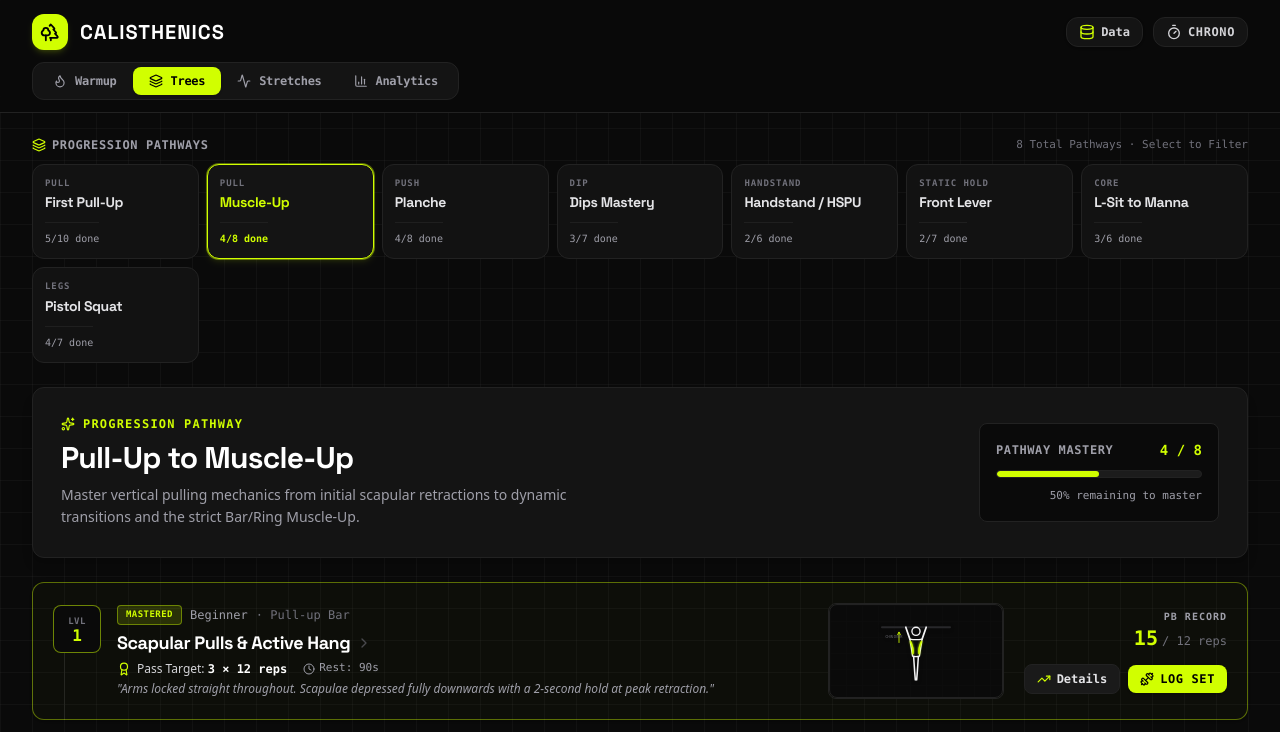
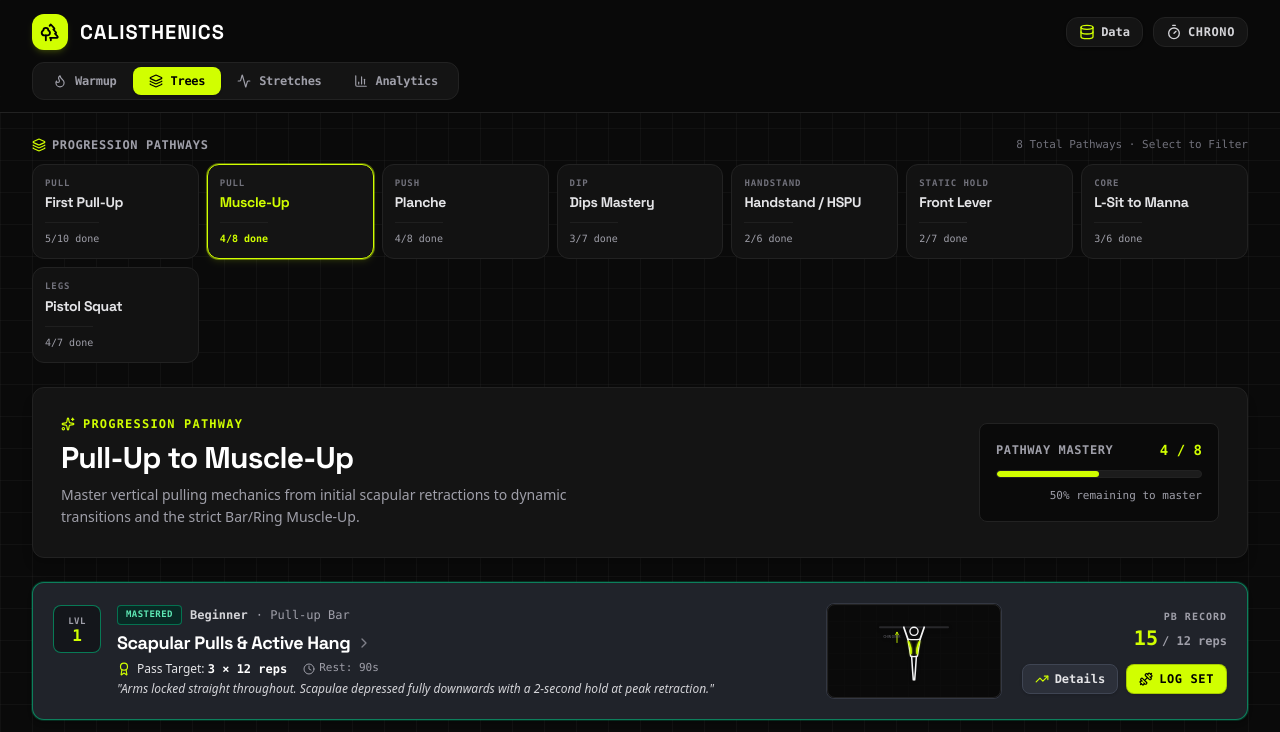
Before and after one commit to dphillip11/calisthenics-progressions, a React (Vite) app: page / in a window 1280 px wide. Shown: the top 732 px of the page. Built offline with nearby package versions, Linux system fonts and the light colour scheme.

Commit message:
style: update UI component theme to dark slate
Refactor card backgrounds, borders, and badge colors across skill trees, exercises, warmups, and stretches to use a unified dark slate palette with improved contrast and consistency.

```diff
--- a/src/components/SkillTreeView.tsx
+++ b/src/components/SkillTreeView.tsx
@@ -135,31 +135,31 @@ export const SkillTreeView: React.FC<SkillTreeViewProps> = ({
           const statusConfig = {
             mastered: {
               badge: 'Mastered',
-              badgeColor: 'bg-[#D1FF00]/15 text-[#D1FF00] border-[#D1FF00]/40 font-mono',
-              border: 'border-[#D1FF00]/40 hover:border-[#D1FF00]/70',
-              glow: 'bg-[#D1FF00]/[0.02]',
-              icon: <CheckCircle2 className="w-4 h-4 text-[#D1FF00]" />
+              badgeColor: 'bg-emerald-950/70 text-emerald-300 border-emerald-500/50 font-mono font-bold',
+              border: 'border-emerald-500/60 hover:border-emerald-400/90 ring-1 ring-emerald-500/20 shadow-md',
+              cardBg: 'bg-[#20232a]',
+              icon: <CheckCircle2 className="w-4 h-4 text-emerald-400" />
             },
             'in-progress': {
               badge: 'In Progress',
-              badgeColor: 'bg-zinc-800 text-zinc-100 border-zinc-700 font-mono',
-              border: 'border-zinc-700 hover:border-zinc-500',
-              glow: 'bg-zinc-900/20',
-              icon: <Flame className="w-4 h-4 text-[#D1FF00]" />
+              badgeColor: 'bg-amber-950/70 text-amber-300 border-amber-500/50 font-mono font-bold',
+              border: 'border-amber-400/60 hover:border-amber-400/90 ring-1 ring-amber-400/20 shadow-sm',
+              cardBg: 'bg-[#20232a]',
+              icon: <Flame className="w-4 h-4 text-amber-400" />
             },
             ready: {
               badge: 'Unlocked',
-              badgeColor: 'bg-zinc-800 text-zinc-300 border-zinc-700 font-mono',
-              border: 'border-[#222222] hover:border-zinc-600',
-              glow: 'bg-transparent',
-              icon: <Target className="w-4 h-4 text-zinc-400" />
+              badgeColor: 'bg-[#2c303a] text-zinc-200 border-[#404654] font-mono font-bold',
+              border: 'border-[#383d4a] hover:border-[#4b5263] shadow-sm',
+              cardBg: 'bg-[#20232a]',
+              icon: <Target className="w-4 h-4 text-zinc-300" />
             },
             locked: {
               badge: 'Locked',
-              badgeColor: 'bg-[#0A0A0A] text-zinc-600 border-[#222222] font-mono',
-              border: 'border-[#222222]/80 opacity-60',
-              glow: 'bg-transparent',
-              icon: <Lock className="w-3.5 h-3.5 text-zinc-600" />
+              badgeColor: 'bg-[#181a1f] text-zinc-500 border-[#2a2d36] font-mono',
+              border: 'border-[#2a2d36] opacity-65',
+              cardBg: 'bg-[#181a1f]',
+              icon: <Lock className="w-3.5 h-3.5 text-zinc-500" />
             }
           }[status];
 
@@ -167,11 +167,11 @@ export const SkillTreeView: React.FC<SkillTreeViewProps> = ({
             <div key={exercise.id} className="relative">
               {/* Connector line between steps */}
               {index < nodes.length - 1 && (
-                <div className="absolute left-6 sm:left-8 top-14 bottom-0 w-[1px] bg-[#222222] z-0" />
+                <div className="absolute left-6 sm:left-8 top-14 bottom-0 w-[1px] bg-[#383d4a] z-0" />
               )}
 
               <div
-                className={`relative z-10 bg-[#141414] border ${statusConfig.border} ${statusConfig.glow} rounded-xl p-4 sm:p-5 transition-all duration-150 shadow-sm flex flex-col lg:flex-row lg:items-center justify-between gap-5`}
+                className={`relative z-10 ${statusConfig.cardBg} border ${statusConfig.border} rounded-xl p-4 sm:p-5 transition-all duration-150 shadow-md flex flex-col lg:flex-row lg:items-center justify-between gap-5`}
               >
                 {/* Left: Level node + Info */}
                 <div className="flex items-start gap-3.5 sm:gap-4 flex-1 min-w-0">
@@ -179,15 +179,15 @@ export const SkillTreeView: React.FC<SkillTreeViewProps> = ({
                   <div
                     className={`w-11 h-11 sm:w-12 sm:h-12 rounded-lg flex flex-col items-center justify-center shrink-0 border ${
                       isPassed
-                        ? 'bg-[#0A0A0A] border-[#D1FF00]/50 text-[#D1FF00]'
+                        ? 'bg-[#14161b] border-emerald-500/60 text-[#D1FF00]'
                         : status === 'in-progress'
-                        ? 'bg-[#0A0A0A] border-zinc-700 text-white'
+                        ? 'bg-[#14161b] border-amber-500/60 text-amber-400'
                         : status === 'ready'
-                        ? 'bg-[#0A0A0A] border-zinc-800 text-zinc-400'
-                        : 'bg-[#0A0A0A] border-[#222222] text-zinc-600'
+                        ? 'bg-[#14161b] border-[#3b404d] text-zinc-200'
+                        : 'bg-[#121317] border-[#272a33] text-zinc-500'
                     }`}
                   >
-                    <span className="text-[9px] font-mono font-bold uppercase tracking-wider text-zinc-500">LVL</span>
+                    <span className="text-[9px] font-mono font-bold uppercase tracking-wider text-zinc-400">LVL</span>
                     <span className="text-sm sm:text-base font-black font-mono leading-none">
                       {exercise.level}
                     </span>
@@ -199,10 +199,10 @@ export const SkillTreeView: React.FC<SkillTreeViewProps> = ({
                       <span className={`px-2 py-0.5 rounded text-[9px] font-bold border uppercase tracking-wider ${statusConfig.badgeColor}`}>
                         {statusConfig.badge}
                       </span>
-                      <span className="text-xs font-mono text-zinc-400">
+                      <span className="text-xs font-mono font-semibold text-zinc-300">
                         {exercise.difficulty}
                       </span>
-                      <span className="text-xs font-mono text-zinc-500 hidden sm:inline-block">
+                      <span className="text-xs font-mono text-zinc-400 hidden sm:inline-block">
                         · {exercise.equipment.join(', ')}
                       </span>
                     </div>
@@ -212,15 +212,15 @@ export const SkillTreeView: React.FC<SkillTreeViewProps> = ({
                       className="text-base sm:text-lg font-bold text-white font-display tracking-tight hover:text-[#D1FF00] transition cursor-pointer flex items-center gap-1.5 truncate"
                     >
                       {exercise.title}
-                      <ChevronRight className="w-4 h-4 text-zinc-500 opacity-60" />
+                      <ChevronRight className="w-4 h-4 text-zinc-400 opacity-75" />
                     </h3>
 
                     {/* Pass Criteria Summary */}
-                    <div className="flex flex-wrap items-center gap-x-4 gap-y-1 text-xs text-zinc-300 font-sans">
+                    <div className="flex flex-wrap items-center gap-x-4 gap-y-1 text-xs text-zinc-200 font-sans">
                       <div className="flex items-center gap-1.5">
                         <Award className="w-3.5 h-3.5 text-[#D1FF00] shrink-0" />
                         <span>
-                          Pass Target: <strong className="text-white font-mono">{exercise.passCriteria.targetSets} × {target} {isSeconds ? 's' : 'reps'}</strong>
+                          Pass Target: <strong className="text-white font-mono font-bold">{exercise.passCriteria.targetSets} × {target} {isSeconds ? 's' : 'reps'}</strong>
                         </span>
                       </div>
                       <div className="flex items-center gap-1 text-zinc-400 font-mono text-[11px]">
@@ -229,7 +229,7 @@ export const SkillTreeView: React.FC<SkillTreeViewProps> = ({
                       </div>
                     </div>
 
-                    <p className="text-xs text-zinc-400 line-clamp-1 italic font-sans">
+                    <p className="text-xs text-zinc-300 line-clamp-1 italic font-sans">
                       "{exercise.passCriteria.formStandard}"
                     </p>
                   </div>
@@ -238,7 +238,7 @@ export const SkillTreeView: React.FC<SkillTreeViewProps> = ({
                 {/* Center: Movement Thumbnail Vector Illustration */}
                 <div
                   onClick={() => onSelectExercise(exercise)}
-                  className="w-full lg:w-44 h-24 shrink-0 rounded-lg overflow-hidden cursor-pointer border border-[#222222] hover:border-[#D1FF00]/40 transition"
+                  className="w-full lg:w-44 h-24 shrink-0 rounded-lg overflow-hidden cursor-pointer border border-[#333742] hover:border-[#4f5566] bg-[#121316] transition shadow-inner"
                   title="Click to view biomechanical illustration and full form cues"
                 >
                   <BiomechanicalIllustration
@@ -249,15 +249,15 @@ export const SkillTreeView: React.FC<SkillTreeViewProps> = ({
                 </div>
 
                 {/* Right: Personal Best & Action Buttons */}
-                <div className="flex sm:flex-row lg:flex-col items-center lg:items-end justify-between lg:justify-center gap-3 shrink-0 pt-3 sm:pt-0 border-t sm:border-t-0 border-[#222222]">
+                <div className="flex sm:flex-row lg:flex-col items-center lg:items-end justify-between lg:justify-center gap-3 shrink-0 pt-3 sm:pt-0 border-t sm:border-t-0 border-[#333742]">
                   {/* Current PB box */}
                   <div className="text-left lg:text-right">
-                    <span className="text-[10px] font-mono font-semibold text-zinc-400 uppercase tracking-widest block">
+                    <span className="text-[10px] font-mono font-bold text-zinc-400 uppercase tracking-widest block">
                       PB RECORD
                     </span>
-                    <div className="text-lg sm:text-xl font-extrabold text-[#D1FF00] font-mono flex items-baseline gap-1">
+                    <div className="text-lg sm:text-xl font-black text-[#D1FF00] font-mono flex items-baseline gap-1">
                       {currentBest}
-                      <span className="text-xs font-normal font-mono text-zinc-500">
+                      <span className="text-xs font-semibold font-mono text-zinc-400">
                         / {target} {isSeconds ? 's' : 'reps'}
                       </span>
                     </div>
@@ -267,7 +267,7 @@ export const SkillTreeView: React.FC<SkillTreeViewProps> = ({
                   <div className="flex items-center gap-2">
                     <button
                       onClick={() => onSelectExercise(exercise)}
-                      className="px-3 py-1.5 rounded-lg bg-[#1a1a1a] hover:bg-[#222222] text-zinc-200 font-mono font-semibold text-xs transition flex items-center gap-1.5 border border-[#222222] hover:border-zinc-600 cursor-pointer"
+                      className="px-3 py-1.5 rounded-lg bg-[#2c303a] hover:bg-[#373c48] text-zinc-200 font-mono font-bold text-xs transition flex items-center gap-1.5 border border-[#3f4553] hover:border-[#525a6c] shadow-sm cursor-pointer"
                     >
                       <TrendingUp className="w-3.5 h-3.5 text-[#D1FF00]" />
                       Details
@@ -275,7 +275,7 @@ export const SkillTreeView: React.FC<SkillTreeViewProps> = ({
 
                     <button
                       onClick={() => onOpenLogModal(exercise)}
-                      className="px-3 py-1.5 rounded-lg bg-[#D1FF00] hover:bg-[#b8e600] text-black font-mono font-extrabold text-xs uppercase tracking-wider transition flex items-center gap-1.5 shadow-sm active:scale-95 cursor-pointer"
+                      className="px-3 py-1.5 rounded-lg bg-[#D1FF00] hover:bg-[#b8e600] text-black font-mono font-black text-xs uppercase tracking-wider transition flex items-center gap-1.5 shadow-sm active:scale-95 cursor-pointer border border-black/20"
                     >
                       <Dumbbell className="w-3.5 h-3.5" />
                       Log Set
```
Also changed, not shown: src/components/ExerciseCatalogView.tsx (+18 -18 lines), src/components/StretchView.tsx (+19 -19 lines), src/components/WarmupView.tsx (+19 -19 lines).
